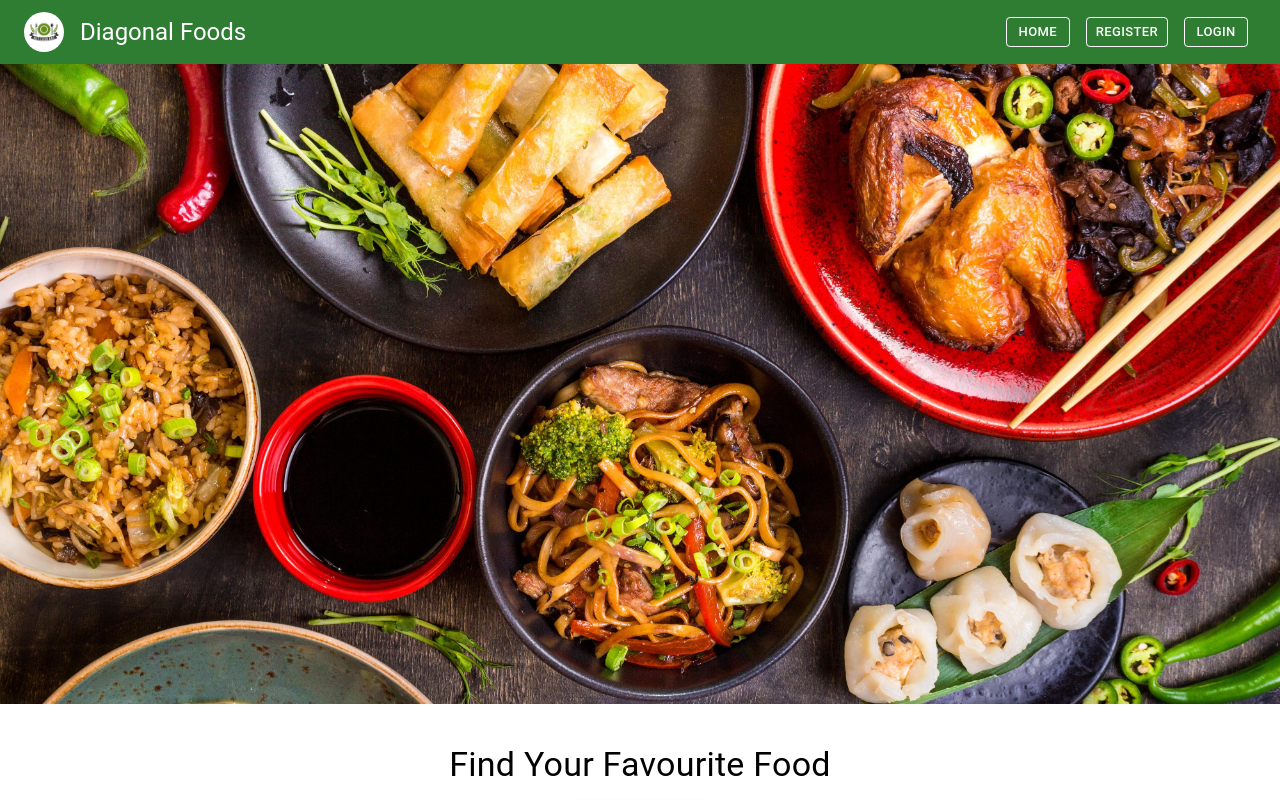
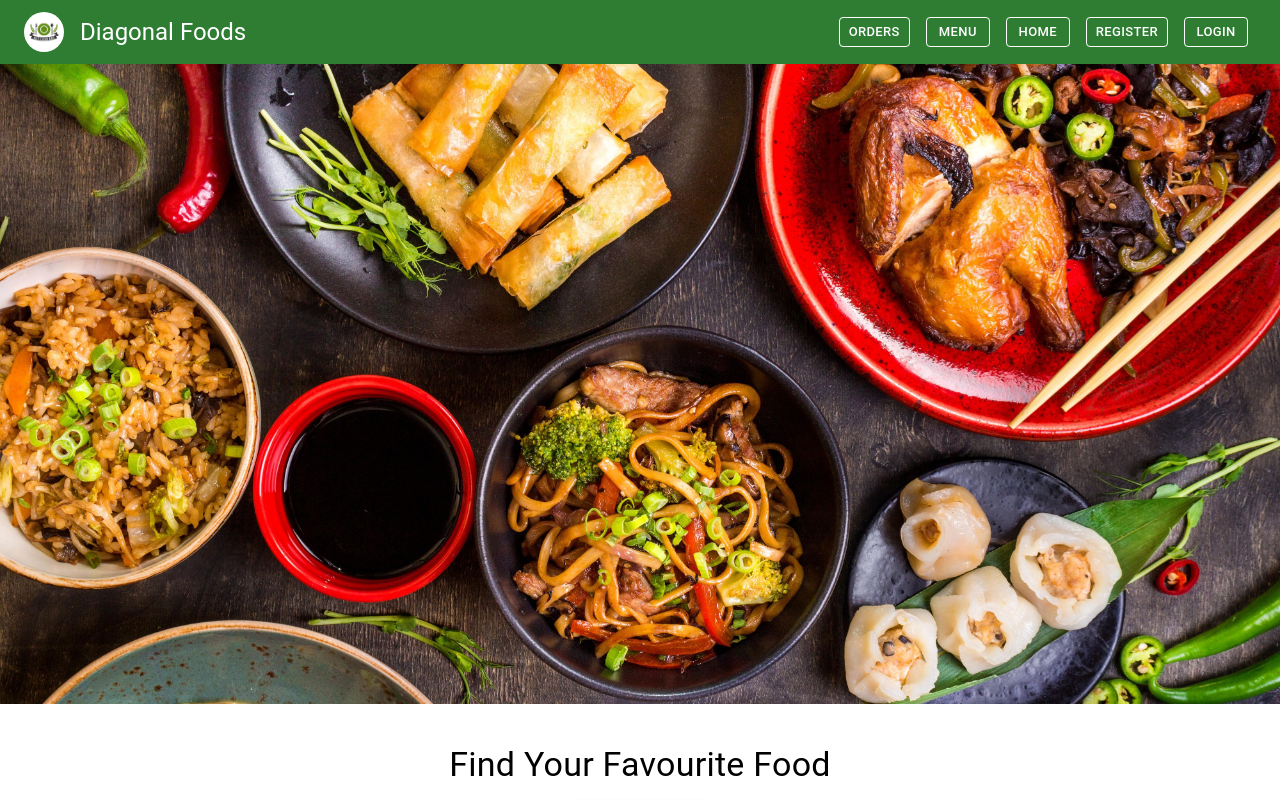
Before and after one commit to sauzzon/Diagonal, a React (Create React App) app in the folder Task 1 - Create/menuapp/: page / in a window 1280 px wide. Shown: the top 800 px of the page. Built offline with nearby package versions, Linux system fonts and the light colour scheme.

Commit message:
some changes

```diff
--- a/Task 1 - Create/menuapp/src/App.js
+++ b/Task 1 - Create/menuapp/src/App.js
@@ -2,7 +2,6 @@ import { BrowserRouter, Routes, Route } from "react-router-dom";
 import Landing from "./pages/landing";
 import Login from "./pages/login";
 import Register from "./pages/register";
-import Dashboard from "./pages/dashboard";
 import Menu from "./pages/menu";
 import Orders from "./pages/orders";
 import NotFound from "./pages/notfound";
@@ -17,7 +16,6 @@ const App = () => {
         <Route path="/" element={<Landing />} />
         <Route path="/login" element={<Login />} />
         <Route path="/register" element={<Register />} />
-        <Route path="/dashboard" element={<Dashboard />} />
         <Route path="/menu" element={<Menu />} />
         <Route path="/orders" element={<Orders />} />
         <Route path="*" element={<NotFound />} />
--- a/Task 1 - Create/menuapp/src/components/appbar.js
+++ b/Task 1 - Create/menuapp/src/components/appbar.js
@@ -17,6 +17,26 @@ export default function ButtonAppBar() {
           <Typography variant="h5" component="div" sx={{ flexGrow: 1 }}>
             Diagonal Foods
           </Typography>
+          <Button
+            component={Link}
+            to="/orders"
+            sx={{ m: 1 }}
+            color="inherit"
+            variant="outlined"
+            size="small"
+          >
+            Orders
+          </Button>
+          <Button
+            component={Link}
+            to="/menu"
+            sx={{ m: 1 }}
+            color="inherit"
+            variant="outlined"
+            size="small"
+          >
+            Menu
+          </Button>
           <Button
             component={Link}
             to="/"
--- a/Task 1 - Create/menuapp/src/pages/dashboard.js
+++ /dev/null
@@ -1,5 +0,0 @@
-const Dashboard = () => {
-  return <h1>Dashboard Page</h1>;
-};
-
-export default Dashboard;
```
